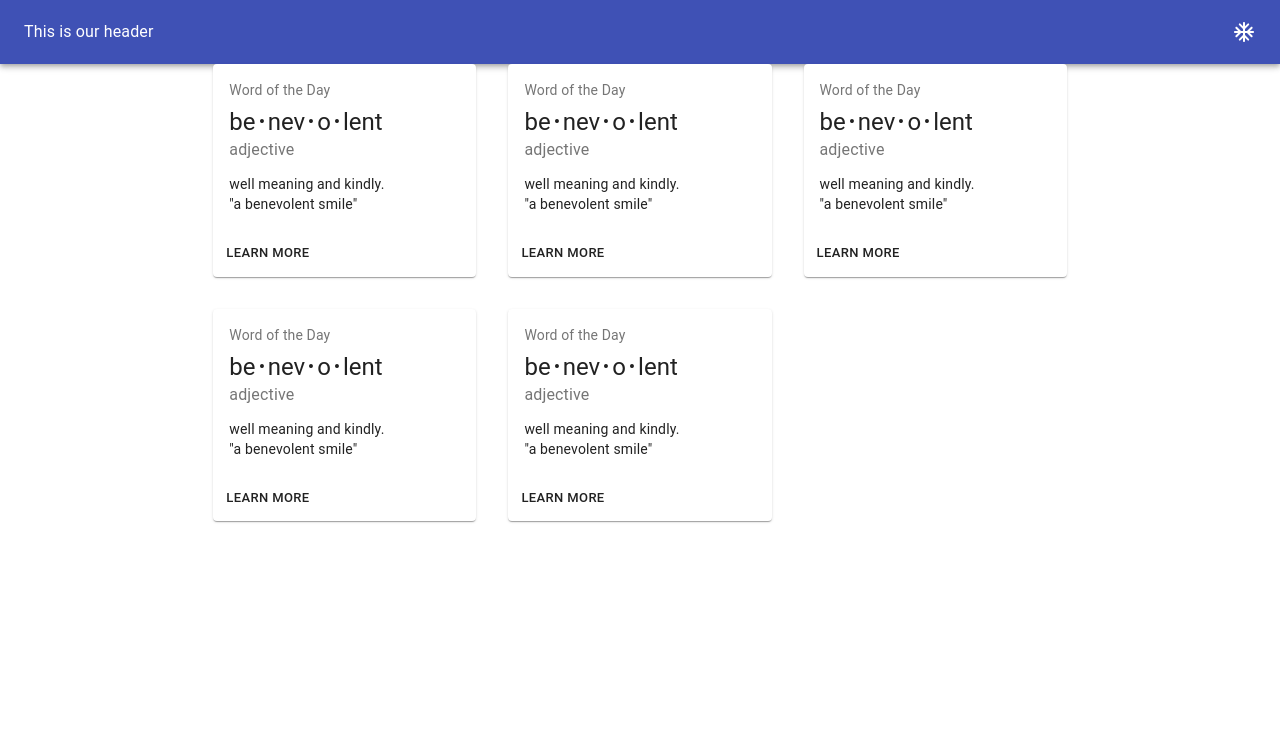
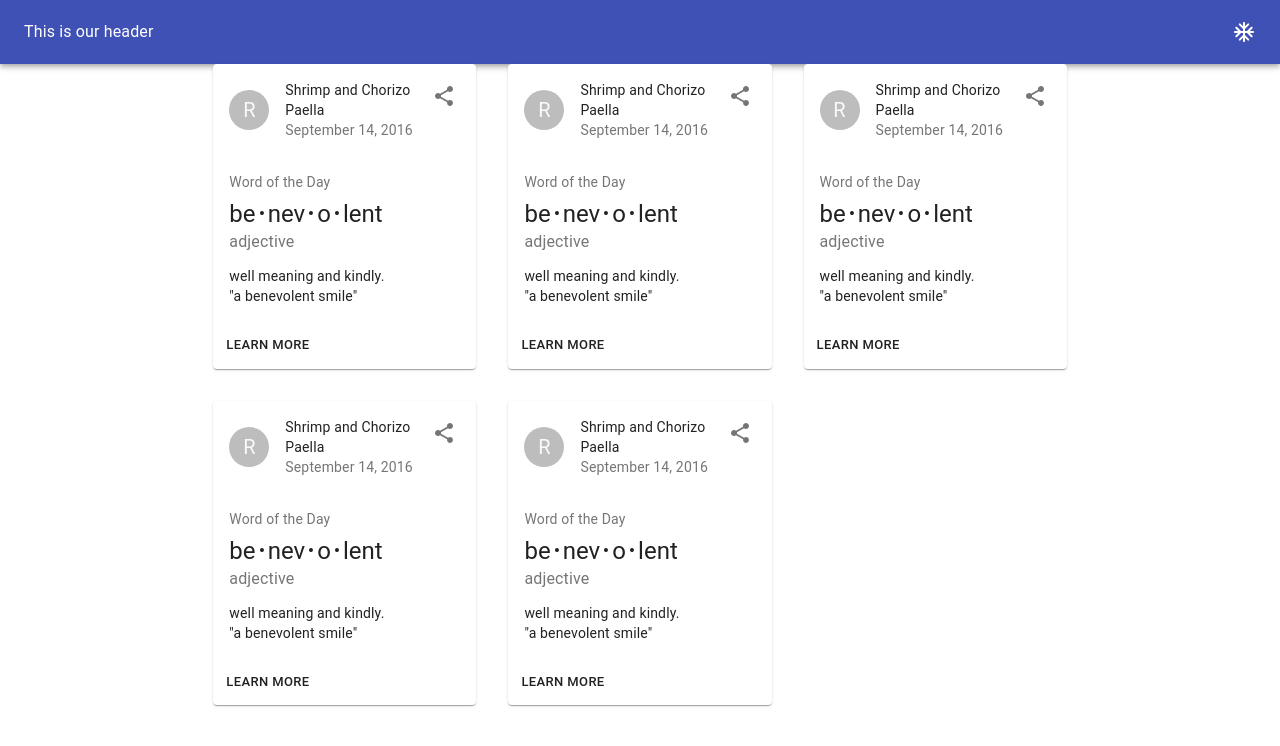
Before and after one commit to nikhilrai637/material-ui-concepts, a React (Create React App) app: page / in a window 1280 px wide. Shown: the top 746 px of the page. Built offline with nearby package versions, Linux system fonts and the light colour scheme.

Commit message:
Adding Card Header

```diff
--- a/src/CoffeeCard.js
+++ b/src/CoffeeCard.js
@@ -4,7 +4,11 @@ import Card from '@material-ui/core/Card';
 import CardActions from '@material-ui/core/CardActions';
 import CardContent from '@material-ui/core/CardContent';
 import Button from '@material-ui/core/Button';
+import ShareIcon from '@material-ui/icons/Share';
+import Avatar from '@material-ui/core/Avatar';
+import CardHeader from '@material-ui/core/CardHeader';
 import Typography from '@material-ui/core/Typography';
+import IconButton from '@material-ui/core/IconButton';
 
 const useStyles = makeStyles({
 
@@ -27,6 +31,20 @@ export default function CoffeeCard() {
 
   return (
     <Card className={classes.root}>
+              <CardHeader
+        avatar={
+          <Avatar aria-label="recipe" className={classes.avatar}>
+            R
+          </Avatar>
+        }
+        action={
+          <IconButton aria-label="settings">
+            <ShareIcon />
+          </IconButton>
+        }
+        title="Shrimp and Chorizo Paella"
+        subheader="September 14, 2016"
+      />
       <CardContent>
         <Typography className={classes.title} color="textSecondary" gutterBottom>
           Word of the Day
```
Also changed, not shown: 1 other file (tests, documents, lock files or other folders).
